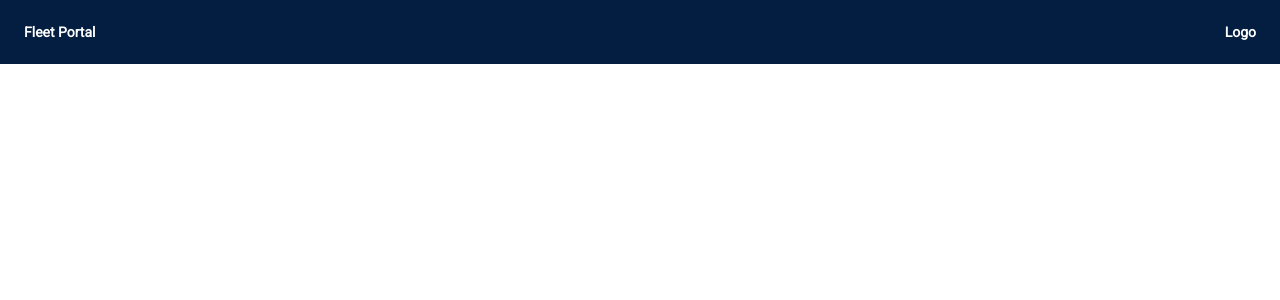
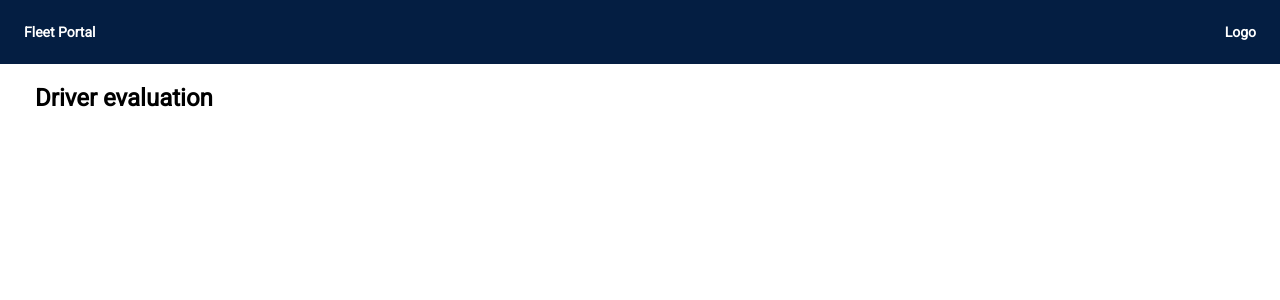
Before and after one commit to Ralence/dev-test-ui, a React (Create React App) app in the folder driver-evaluation/: page / in a window 1280 px wide. Shown: the top 300 px of the page. Built offline with nearby package versions, Linux system fonts and the light colour scheme.

Commit message:
feat: add PageTitle component

```diff
--- a/driver-evaluation/src/App.js
+++ b/driver-evaluation/src/App.js
@@ -1,10 +1,12 @@
 import Header from "./components/header/Header";
+import PageTitle from "./components/page-title/PageTitle";
 import styles from "./App.module.css";
 
 function App() {
   return (
     <div className={styles.App}>
       <Header />
+      <PageTitle />
     </div>
   );
 }
--- /dev/null
+++ b/driver-evaluation/src/components/page-title/PageTitle.jsx
@@ -0,0 +1,12 @@
+import React from "react";
+import styles from "./pageTitle.module.css";
+
+const PageTitle = () => {
+  return (
+    <div className={styles.container}>
+      <h1 className={styles.title}>Driver evaluation</h1>
+    </div>
+  );
+};
+
+export default PageTitle;
--- /dev/null
+++ b/driver-evaluation/src/components/page-title/pageTitle.module.css
@@ -0,0 +1,15 @@
+.container {
+  box-sizing: border-box;
+  display: flex;
+  align-items: center;
+  justify-content: flex-start;
+  height: 68px;
+  background-color: white;
+  padding-left: 35px;
+}
+
+.title {
+  font-size: 24px;
+  font-weight: 700;
+  margin: 0;
+}
```
